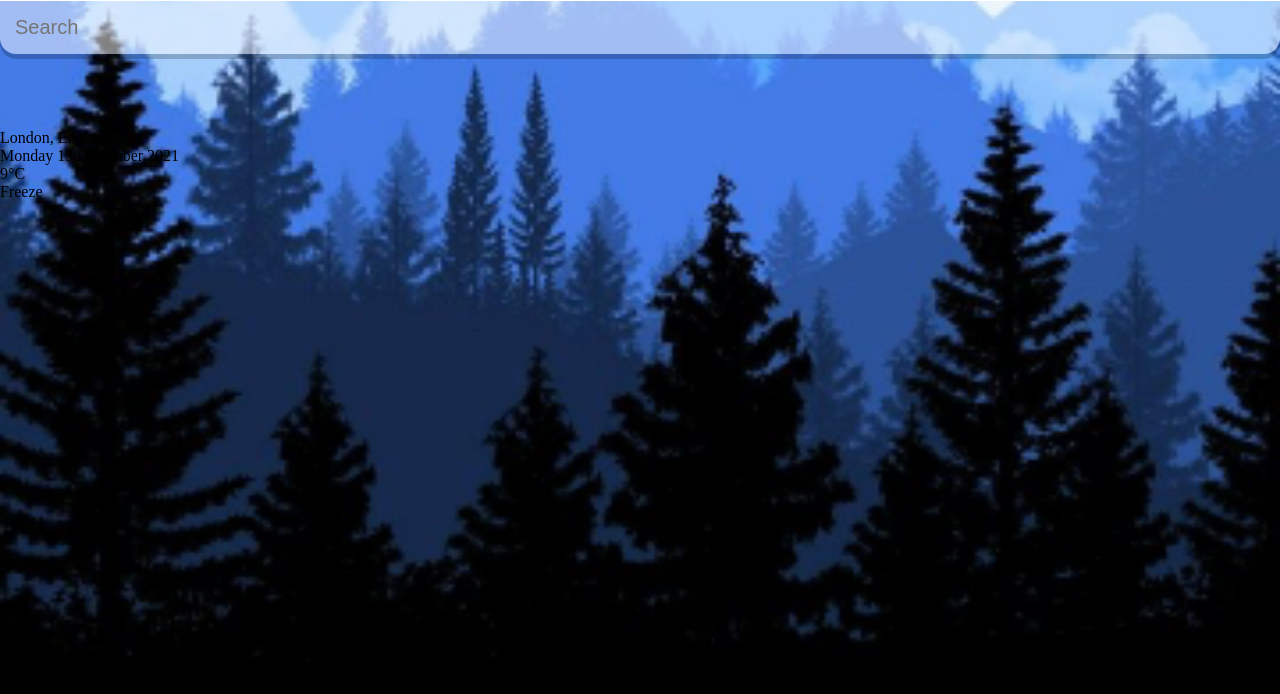
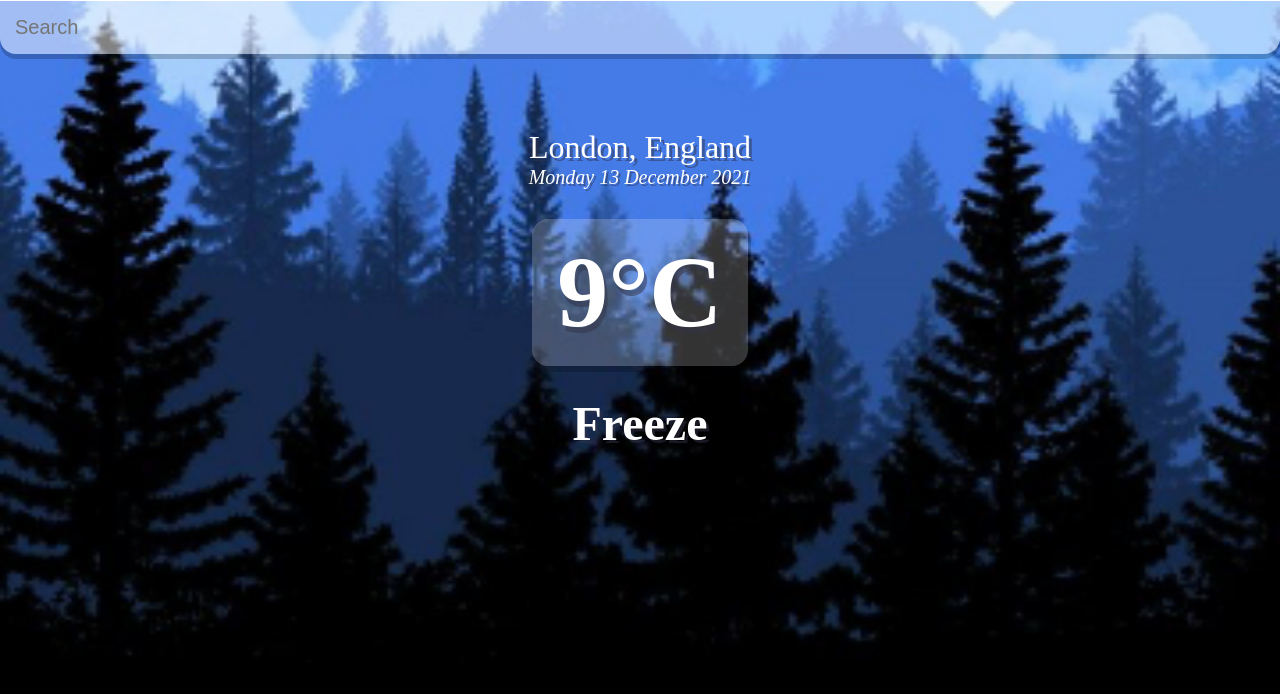
Before and after one commit to deeamon128/weather-app-react, a React (Create React App) app: page / in a window 1280 px wide. Shown: the top 694 px of the page. Built offline with nearby package versions, Linux system fonts and the light colour scheme.

Commit message:
style done

```diff
--- a/src/index.css
+++ b/src/index.css
@@ -48,3 +48,49 @@
   font-size: 20px;
   transition: 0.4s ease;
 }
+
+.location-box .location {
+  color: #FFF;
+  font-size: 32px;
+  font-weight: 500;
+  text-align: center;
+  text-shadow: 3px 3px rgba(50, 50, 70, 0.5);
+}
+
+.location-box .date {
+  color: #FFF;
+  font-size: 20px;
+  font-weight: 300;
+  font-style: italic;
+  text-align: center;
+  text-shadow: 2px 2px rgba(50, 50, 70, 0.5);
+}
+
+.weather-box {
+  text-align: center;
+}
+
+.weather-box .temp {
+  position: relative;
+  display: inline-block;
+  margin: 30px auto;
+  background-color: rgba(255, 255, 255, 0.2);
+  border-radius: 16px;
+
+  padding: 15px 25px;
+
+  color: #FFF;
+  font-size: 102px;
+  font-weight: 900;
+
+  text-shadow: 3px 6px rgba(50, 50, 70, 0.5);
+  text-align: center;
+  box-shadow: 3px 6px rgba(0, 0, 0, 0.2);
+}
+
+.weather-box .descr {
+  color: #FFF;
+  font-size: 48px;
+  font-weight: 700;
+  text-shadow: 3px 3px rgba(50, 50, 70, 0.5);
+}
```
